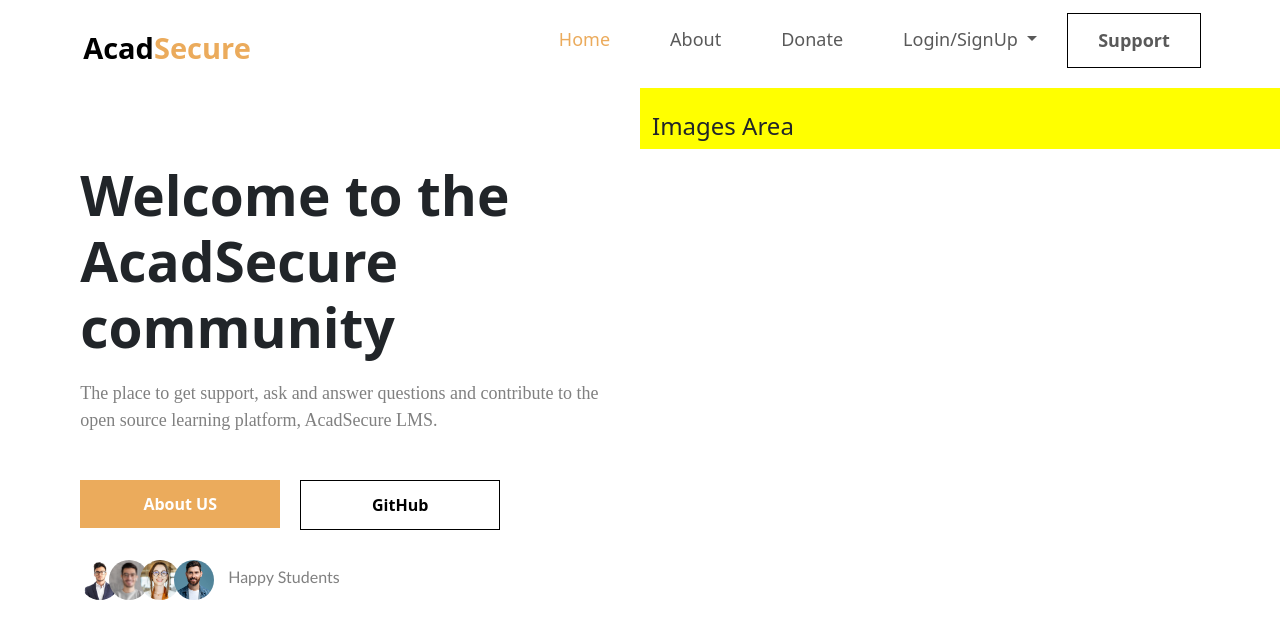
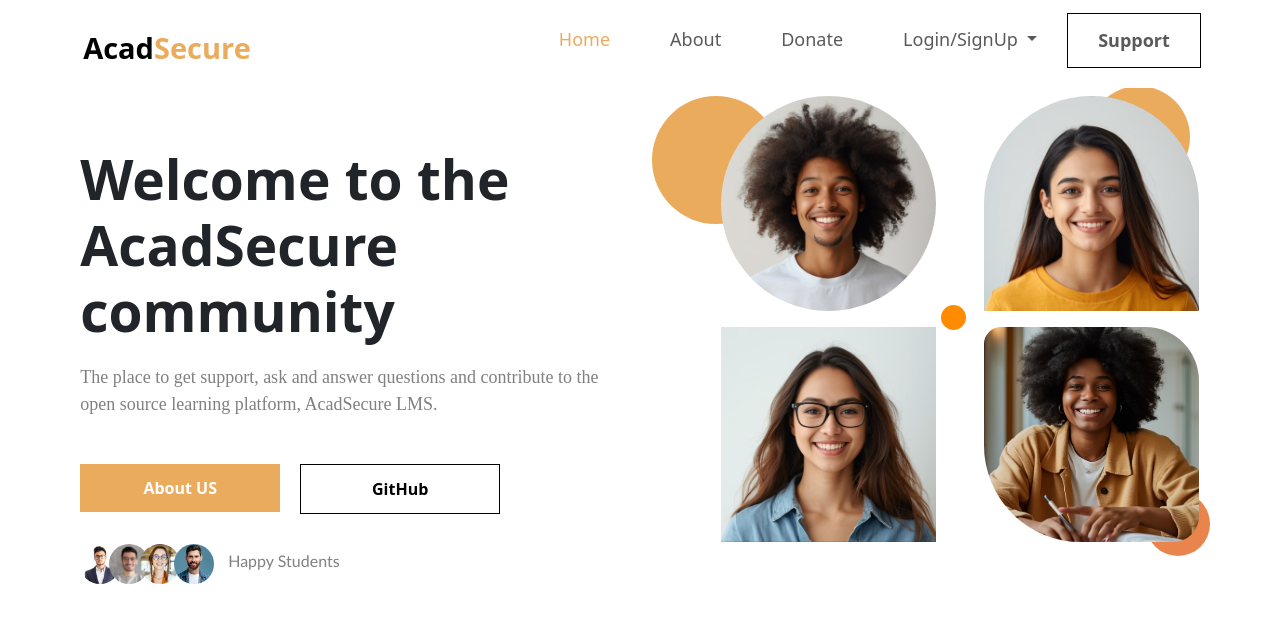
Before and after one commit to Krish-CyberSec/ZeroDay_Syndicate, a Django app: page / in a window 1280 px wide. Shown: the top 639 px of the page. Run offline with Django 5.2, Linux system fonts and the light colour scheme.

Commit message:
Rgained the original setup

```diff
--- a/Deparment Level File Sharing Platform/static/css/style.css
+++ b/Deparment Level File Sharing Platform/static/css/style.css
@@ -8,6 +8,8 @@ html {
 
 body {
   font-size: clamp(1rem, 2.2vw, 1.125rem);
+  overflow-x: hidden;
+
 }
 /* Media Query starts */
 @media (min-width: 992px) {
@@ -22,6 +24,7 @@ body {
 
 #nav{
     padding: 1% 4% 0.5% 4%;
+    background-color: #fff;
 }
 
 .navbar-brand {
@@ -63,12 +66,13 @@ body {
     color: white;
 }
 
+/* Header Ends */
 
+/* Main Starts */
+.banner_area{
+    margin-top: 9vh;
 
-/* .banner_area{
-
-} */
-
+}
 .banner_area-c{
     height: fit-content;
 
@@ -201,15 +205,80 @@ body {
     font-family: 'Gill Sans', 'Gill Sans MT', Calibri, 'Trebuchet MS', sans-serif;
     font-size: 16px;
 }
-/* #banner_area-c1{
-    background-color: green;
-} */
 #banner_area-c2{
-    background-color: yellow;
+    /* background-color: yellow; */
+    position: relative;
 }
-/* Header Ends */
 
-/* Main Starts */
+.b_c2-img_circles{
+    width: 20%;
+    aspect-ratio: 1/1;
+    border-radius: 50%;
+    position: absolute;
+    z-index: 0;
+    background-color: #ebab5c;
+}
+
+#b_c2-img_cir2{
+    right: 14%;
+    width: 16%;
+    top: 3%;
+}
+
+#b_c2-img_cir3{
+    bottom: 45%;
+    left: 47%;
+    width: 4%;
+    background-color: darkorange;
+}
+
+#b_c2-img_cir4{
+    right: 11%;
+    bottom: -3%;
+    background-color: #e9844c;
+    width: 10%;
+}
+
+.b_c2-img-c{
+    width: 34%;
+    aspect-ratio: 1/1;
+    z-index: 1;
+    position: relative;
+
+}
+#b_c2-img-c1{
+    background:url("/static/images/b2.png");
+    background-position: center;
+    background-repeat: no-repeat;
+    background-size: cover;
+    border-radius: 50%;
+
+}
+#b_c2-img-c2{
+    background:url("/static/images/b1.png") ;
+    background-position: center;
+    background-repeat: no-repeat;
+    background-size: 100%;
+    border-radius: 50% 50% 0 0;
+
+}
+#b_c2-img-c3{
+    background:url("/static/images/b3.png");
+    background-position: center;
+    background-repeat: no-repeat;
+    background-size: cover;
+
+}
+#b_c2-img-c4{
+    background:url("/static/images/b4.png");
+    background-position: center;
+    background-repeat: no-repeat;
+    background-size: cover;
+    border-radius: 8% 25% 12% 45%;
+}
+
+
+
 /* Main Ends */
 
 /* Footer Starts */
--- a/Deparment Level File Sharing Platform/templates/base.html
+++ b/Deparment Level File Sharing Platform/templates/base.html
@@ -28,7 +28,9 @@
     {% comment %} Footer area {% endcomment %}
 
     <footer>
-        {% block footer %}{% endblock %}
+        {% comment %} {% block footer %}{% endblock %} {% endcomment %}
+
+        {% comment %} footer area code  {% endcomment %}
     </footer>
     <script
       src="https://cdn.jsdelivr.net/npm/bootstrap@5.3.8/dist/js/bootstrap.bundle.min.js"
--- a/Deparment Level File Sharing Platform/templates/index.html
+++ b/Deparment Level File Sharing Platform/templates/index.html
@@ -1,30 +1,30 @@
-{% extends "base.html" %}
-{% load static %}
-
-{% block title %}
-  AcadSecure - Home
+{% extends "base.html" %} {% load static %} {% block title %} AcadSecure - Home
 {% endblock %}
-
 {% block content %}
 
 <div class="container-fluid">
-        <div class="row banner_area " >
+
+  {% comment %} banner created by krish {% endcomment %}
+  <div class="row banner_area">
     <div
       class="col-lg-6 col-md-12 col-sm-12 banner_area-c pt-lg-4"
       id="banner_area-c1"
     >
-            <section id="b_a-c1_s1" >
+      <section id="b_a-c1_s1">
         <h4>Welcome to the AcadSecure community</h4>
       </section>
       <section id="b_a-c1_s2">
         <p>
-                The place to get support, ask and answer questions and contribute to the open source learning platform, AcadSecure LMS.
+          The place to get support, ask and answer questions and contribute to
+          the open source learning platform, AcadSecure LMS.
         </p>
       </section>
 
       <section id="b_a-c1_s3">
-              <a href="about-us/"><button>About US</button></a>
-              <a href="https://github.com/Krish-CyberSec/ZeroDay_Syndicate"><button >GitHub</button></a>
+        <a href="{% url 'about' %}"><button>About US</button></a>
+        <a href="https://github.com/Krish-CyberSec/ZeroDay_Syndicate"
+          ><button>GitHub</button></a
+        >
       </section>
 
       <section id="b_a-c1_s4">
@@ -41,21 +41,43 @@
       class="col-lg-6 col-md-12 col-sm-12 banner_area-c pt-lg-4"
       id="banner_area-c2"
     >
-
       <div class="b_c2-img_circles" id="b_c2-img_cir1"></div>
       <div class="b_c2-img_circles" id="b_c2-img_cir2"></div>
+      <div class="b_c2-img_circles" id="b_c2-img_cir3"></div>
+      <div class="b_c2-img_circles" id="b_c2-img_cir4"></div>
 
+
+      <section id="b_c2-img">
+        <div class="row g-3 justify-content-center">
+          <div
+            class="b_c2-img-c col-6 col-md-4 col-lg-6 me-5"
+            id="b_c2-img-c1"
+          ></div>
+          <div
+            class="b_c2-img-c col-6 col-md-4 col-lg-6"
+            id="b_c2-img-c2"
+          ></div>
+          <div
+            class="b_c2-img-c col-6 col-md-4 col-lg-6 me-5 "
+            id="b_c2-img-c3"
+          ></div>
+          <div
+            class="b_c2-img-c col-6 col-md-4 col-lg-6"
+            id="b_c2-img-c4"
+          ></div>
+        </div>
+      </section>
+
+
+
+
+      {% comment %}
       <section id="b_a-c2_s1">
         <h4>Images Area</h4>
       </section>
-
+      {% endcomment %}
     </div>
   </div>
 </div>
 
-{% endblock %}
-
-
-{% block footer %}
-
-{% endblock %}
+{% endblock %} {% block footer %} {% endblock %}
--- a/Deparment Level File Sharing Platform/templates/partials/navbar.html
+++ b/Deparment Level File Sharing Platform/templates/partials/navbar.html
@@ -1,8 +1,8 @@
 {% load static %}
 <header>
-      <nav class="navbar navbar-expand-lg" id="nav">
+      <nav class="navbar navbar-expand-lg fixed-top" id="nav">
         <div class="container-fluid">
-          <a class="navbar-brand" href="#">Acad<span>Secure</span></a>
+          <a class="navbar-brand" href="{% url 'home' %}">Acad<span>Secure</span></a>
           <button
             class="navbar-toggler"
             type="button"
@@ -20,7 +20,7 @@
             aria-labelledby="offcanvasNavbarLabel"
           >
             <div class="offcanvas-header">
-              <h5 class="offcanvas-title" id="offcanvasNavbarLabel">
+              <h5 class="offcanvas-title" id="offcanvasNavbarLabel" >
                 AcadSecure
               </h5>
               <button
```
Lines whose indentation alone changed are shown as unchanged.
